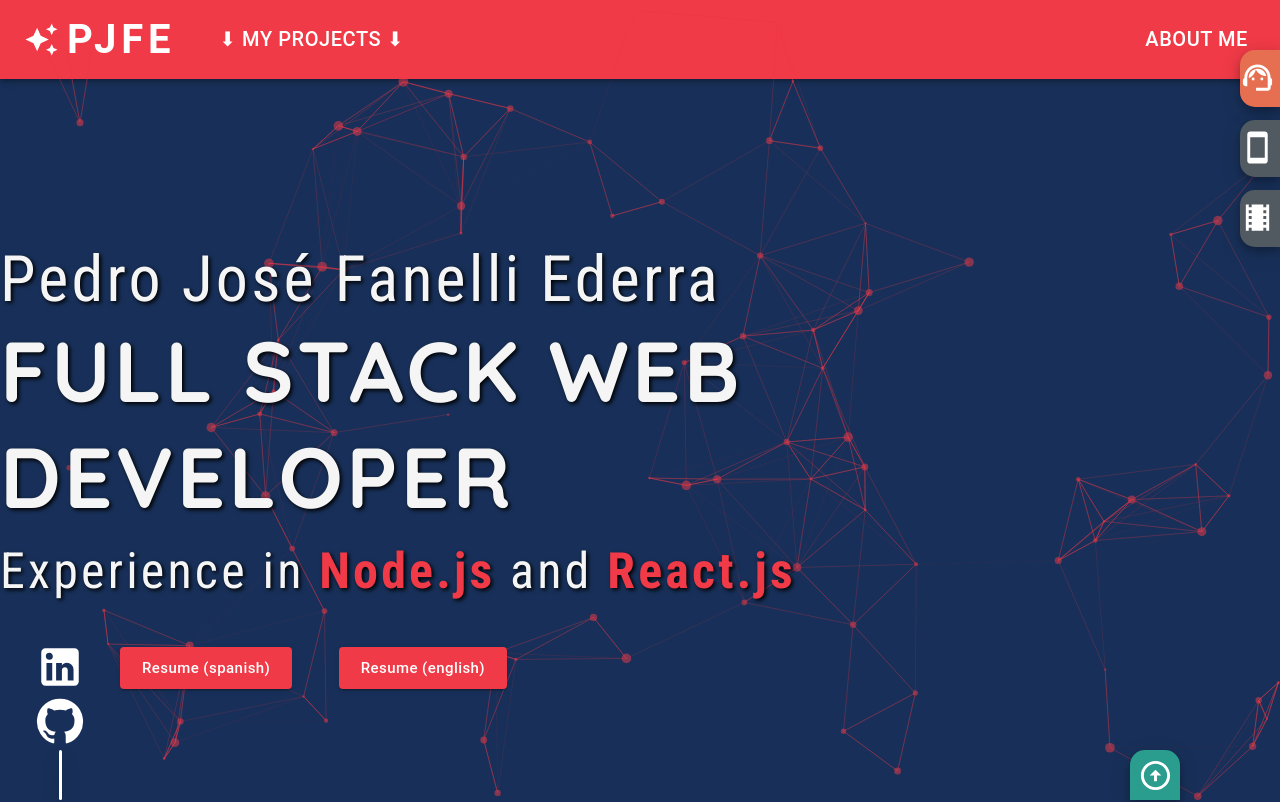
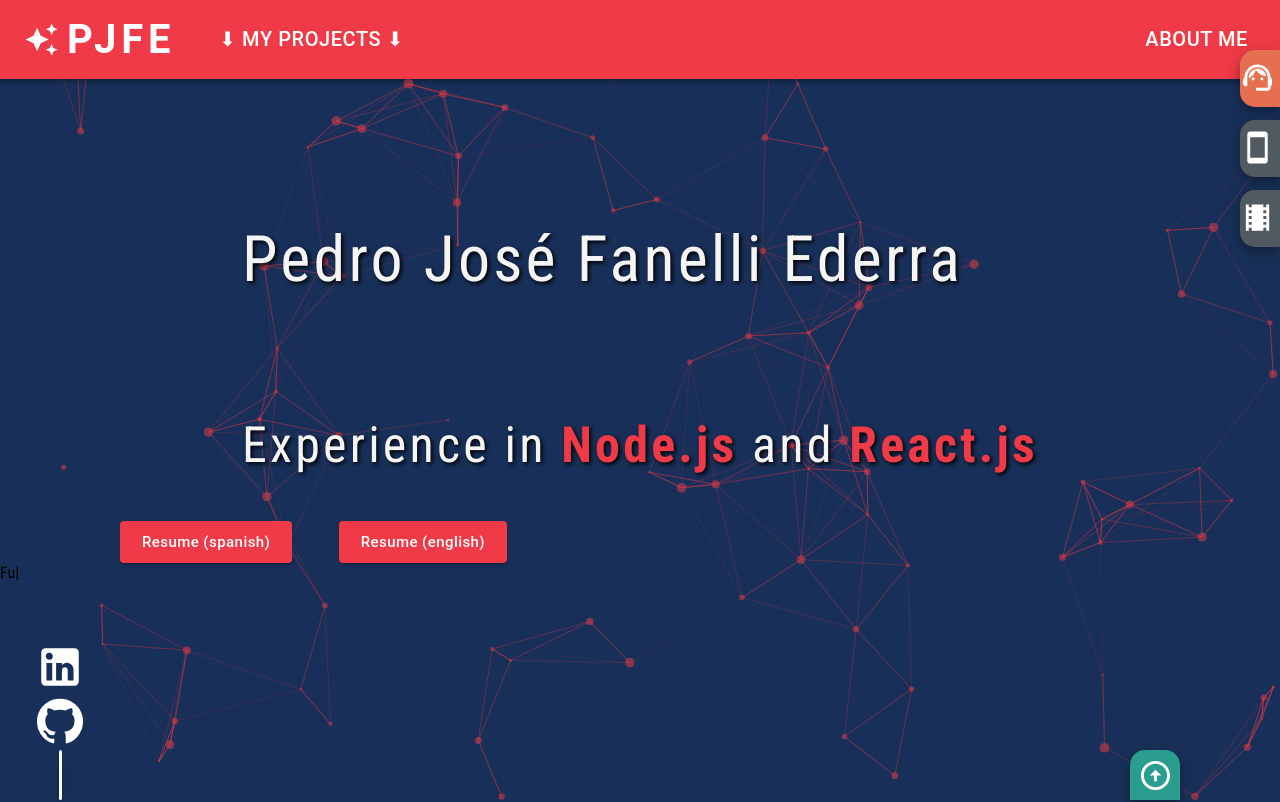
Before and after one commit to pedrofanelli/portfolio, a React (Vite) app: page / in a window 1280 px wide. Shown: the top 802 px of the page. Built offline with nearby package versions, Linux system fonts and the light colour scheme.

Commit message:
feat typed.js

```diff
--- /dev/null
+++ b/decs.d.ts
@@ -0,0 +1 @@
+declare module "typed.js"
--- a/package.json
+++ b/package.json
@@ -22,7 +22,8 @@
     "react-router-dom": "^6.11.1",
     "sass": "^1.62.1",
     "tsparticles": "^2.9.3",
-    "tsparticles-engine": "^2.9.3"
+    "tsparticles-engine": "^2.9.3",
+    "typed.js": "^2.0.16"
   },
   "devDependencies": {
     "@types/node": "^18.16.0",
--- a/src/components/TopHead.scss
+++ b/src/components/TopHead.scss
@@ -4,7 +4,7 @@
   align-items: center;
   flex-direction: column;
   // position: relative;
-  margin-top: 120px;
+  margin-top: 100px;
 }
 
 #headContainer h1 {
--- a/src/components/TopHead.tsx
+++ b/src/components/TopHead.tsx
@@ -1,10 +1,31 @@
 import "./TopHead.scss";
-import { BaseSyntheticEvent, useEffect } from "react";
+import { BaseSyntheticEvent, useEffect, useRef } from "react";
 import transitionOpacity from "../utils/transitionOpacity";
 import { Button } from "@mui/material";
+import Typed from "typed.js";
 
 const TopHead = () => {
+  const el = useRef(null);
+
   let text, title;
+
+  useEffect(() => {
+    const typed = new Typed(el.current, {
+      strings: [
+        "Full Stack Web Developer",
+        "Node.js",
+        "React.js",
+      ],
+      typeSpeed: 80,
+      loop: true,
+    });
+
+    return () => {
+      // Destroy Typed instance during cleanup to stop animation
+      typed.destroy();
+    };
+  }, []);
+
   useEffect(() => {
     text = document.querySelectorAll("#headBtns");
     title = document.querySelectorAll("#headTitle");
@@ -27,7 +48,14 @@ const TopHead = () => {
   return (
     <>
       <div id="headContainer">
-        <h1 id="headTitle">Pedro José Fanelli Ederra <br /> <span id="span1">FULL STACK WEB DEVELOPER</span> <br /> <span id="span2">Experience in <span className="boldWord"> Node.js</span> and <span className="boldWord"> React.js</span></span>  </h1>
+        <h1 id="headTitle">
+          Pedro José Fanelli Ederra <br />
+          <span id="span1" ref={el}></span> <br />
+          <span id="span2">
+            Experience in <span className="boldWord"> Node.js</span> and
+            <span className="boldWord"> React.js</span>
+          </span>
+        </h1>
         {/* <div id="headText">
           <div style={{ margin: "20px" }}>
             Experience in
@@ -61,15 +89,13 @@ const TopHead = () => {
           <img src="src/assets/myPic.jpg" alt="me" />
         </div> */}
       </div>
-      <div
-              id="headBtns"
-            >
+      <div id="headBtns">
         <Button
           size="large"
           color="error"
           variant="contained"
           onClick={(e) => handleDownload(e)}
-                sx={{ textTransform: "none", marginRight:"2%" }}
+          sx={{ textTransform: "none", marginRight: "2%" }}
         >
           Resume (spanish)
         </Button>
@@ -78,10 +104,13 @@ const TopHead = () => {
           color="error"
           variant="contained"
           onClick={(e) => handleDownload(e)}
-                sx={{ textTransform: "none", marginLeft:"2%" }}
+          sx={{ textTransform: "none", marginLeft: "2%" }}
         >
           Resume (english)
         </Button>
+      </div>
+      <div>
+        <span ref={el} />
       </div>
     </>
   );
--- a/tsconfig.json
+++ b/tsconfig.json
@@ -19,6 +19,6 @@
     "noUnusedParameters": true,
     "noFallthroughCasesInSwitch": true
   },
-  "include": ["src"],
+  "include": ["src", "decs.d.ts"],
   "references": [{ "path": "./tsconfig.node.json" }]
 }
```
Also changed, not shown: 1 other file (tests, documents, lock files or other folders). Lines whose indentation alone changed are shown as unchanged.
